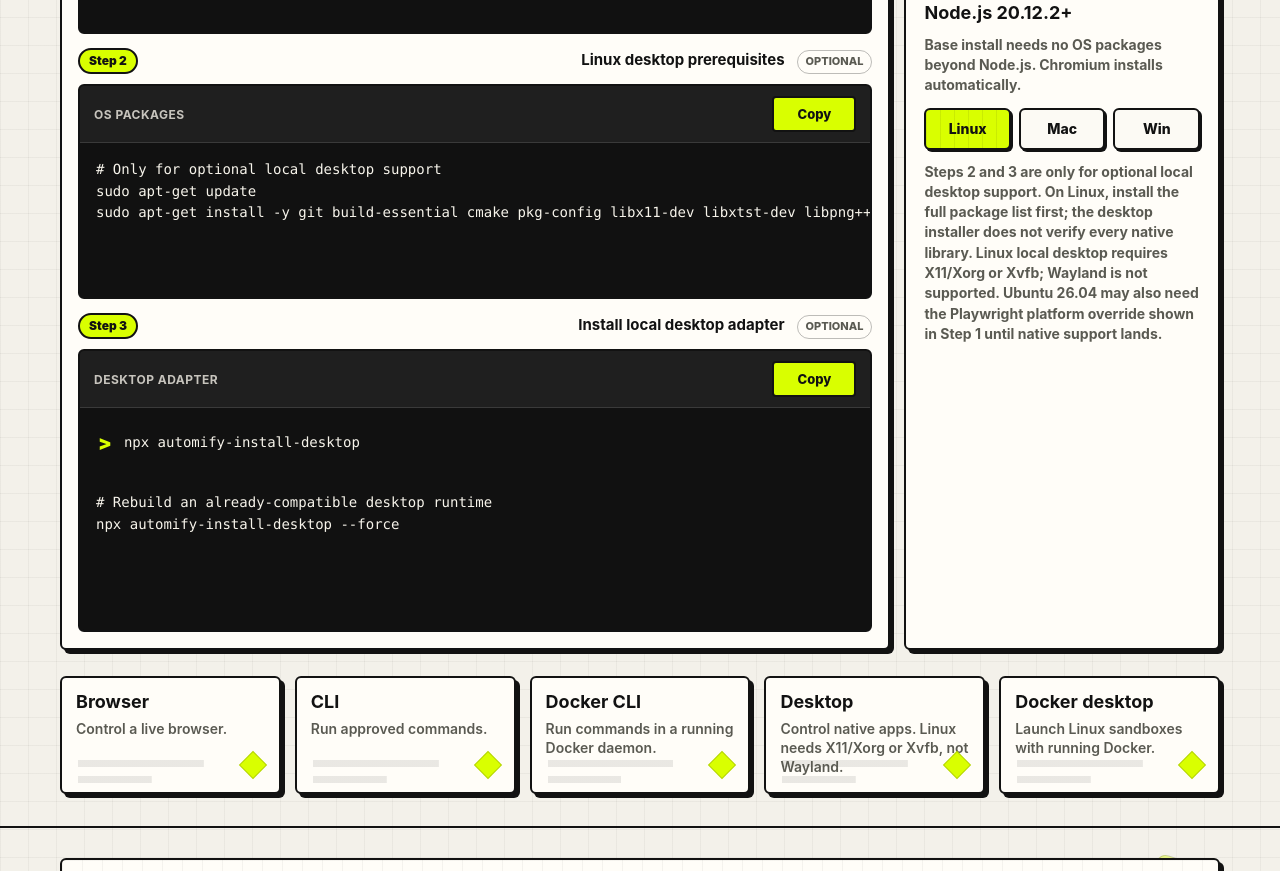
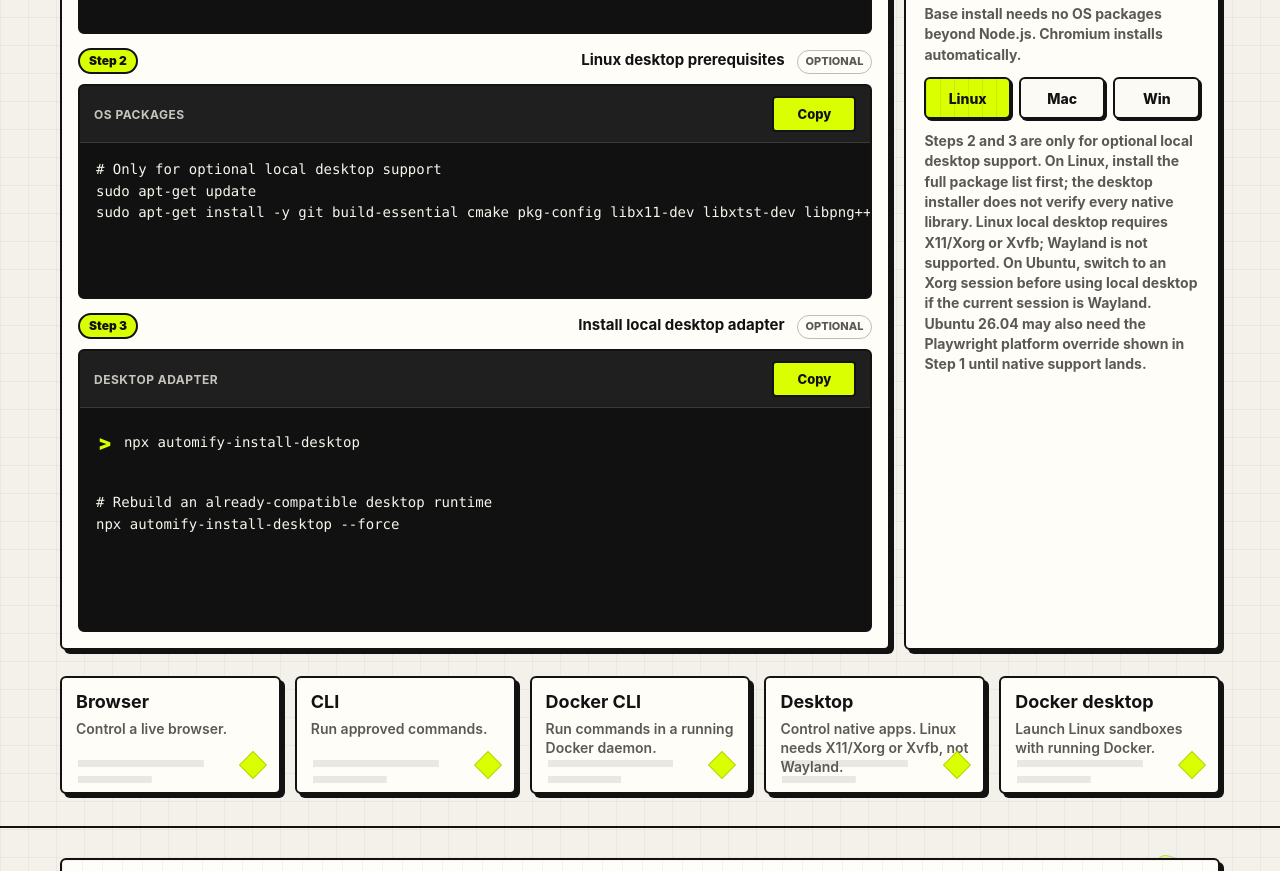
Before and after one commit to aldovincenti/automify, a website with bundled scripts: page docs/index.html in a window 1280 px wide. Shown: the part 1019-1890 px from the top of the page. Built offline with nearby package versions, Linux system fonts and the light colour scheme.

Commit message:
Clarify Ubuntu Wayland/Xorg desktop note

```diff
--- a/docs/index.html
+++ b/docs/index.html
@@ -175,8 +175,9 @@ npx automify-install-desktop --force</code></pre>
           <p id="install-os-note">
             Steps 2 and 3 are only for optional local desktop support. On Linux, install the full package list first; the
             desktop installer does not verify every native library. Linux local desktop requires X11/Xorg or Xvfb;
-            Wayland is not supported. Ubuntu 26.04 may also need the Playwright platform override shown in Step 1 until
-            native support lands.
+            Wayland is not supported. On Ubuntu, switch to an Xorg session before using local desktop if the current
+            session is Wayland. Ubuntu 26.04 may also need the Playwright platform override shown in Step 1 until native
+            support lands.
           </p>
         </div>
       </div>
--- a/docs/ui.js
+++ b/docs/ui.js
@@ -224,7 +224,7 @@ const installCommands = {
   linux: {
     title: "Linux desktop prerequisites",
     label: "OS packages",
-    note: "Steps 2 and 3 are only for optional local desktop support. On Linux, install the full package list first; the desktop installer does not verify every native library. Linux local desktop requires X11/Xorg or Xvfb; Wayland is not supported. Ubuntu 26.04 may also need the Playwright platform override shown in Step 1 until native support lands.",
+    note: "Steps 2 and 3 are only for optional local desktop support. On Linux, install the full package list first; the desktop installer does not verify every native library. Linux local desktop requires X11/Xorg or Xvfb; Wayland is not supported. On Ubuntu, switch to an Xorg session before using local desktop if the current session is Wayland. Ubuntu 26.04 may also need the Playwright platform override shown in Step 1 until native support lands.",
     commands: `# Only for optional local desktop support
 sudo apt-get update
 sudo apt-get install -y git build-essential cmake pkg-config libx11-dev libxtst-dev libpng++-dev`
```
